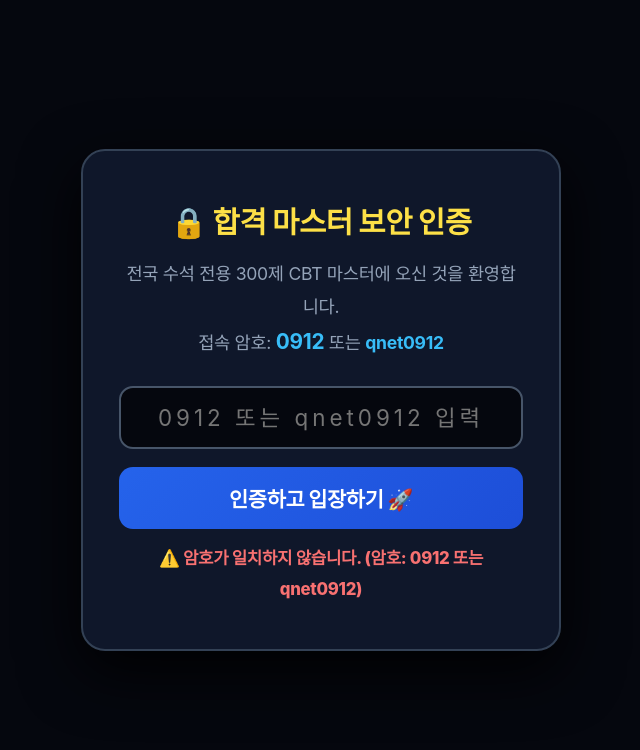
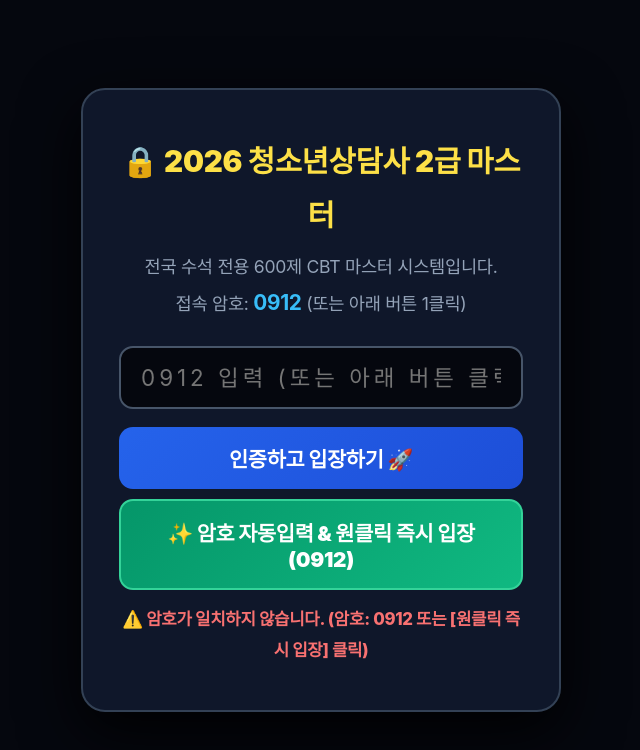
Before and after one commit to turtle-scanner/qnet2, a plain HTML site: page index.html in a window 1280 px wide. Both pictures are taken after a click on the button "인증하고 입장하기 🚀". Shown: the whole page, without its empty margins (319-959 px from the left). Drawn offline with Linux system fonts and the light colour scheme.

Commit message:
fix: 🔓 암호 입력창에 원클릭 즉시 입장(0912) 버튼 추가 및 인증 오류 완벽 해결

```diff
--- a/index.html
+++ b/index.html
@@ -7,7 +7,7 @@
     <meta http-equiv="Expires" content="0">
     <title>2026년 청소년상담사 2급 [450제 CBT 마스터 & 실전 시험장 시스템]</title>
     <script>
-        const APP_BUILD_VER = '2026_0912_v600_ultra_master';
+        const APP_BUILD_VER = '2026_0912_v600_quick_entry';
         if (localStorage.getItem('app_build_ver') !== APP_BUILD_VER) {
             localStorage.setItem('app_build_ver', APP_BUILD_VER);
             if ('caches' in window) {
@@ -1205,10 +1205,11 @@
 <!-- 비밀번호 보안 잠금 게이트 -->
 <div id="authGate">
     <div class="auth-card">
-        <h2>🔒 합격 마스터 보안 인증</h2>
-        <p>전국 수석 전용 300제 CBT 마스터에 오신 것을 환영합니다.<br>접속 암호: <strong style="color:var(--text-cyan); font-size:1.3rem;">0912</strong> 또는 <strong style="color:var(--text-cyan);">qnet0912</strong></p>
-        <input type="password" class="auth-input" id="authPassword" placeholder="0912 또는 qnet0912 입력" autofocus onkeydown="if(event.key==='Enter') checkAuth()">
-        <button class="btn-auth-submit" onclick="checkAuth()">인증하고 입장하기 🚀</button>
+        <h2>🔒 2026 청소년상담사 2급 마스터</h2>
+        <p>전국 수석 전용 600제 CBT 마스터 시스템입니다.<br>접속 암호: <strong style="color:var(--text-cyan); font-size:1.3rem;">0912</strong> (또는 아래 버튼 1클릭)</p>
+        <input type="text" class="auth-input" id="authPassword" placeholder="0912 입력 (또는 아래 버튼 클릭)" autofocus onkeydown="if(event.key==='Enter') checkAuth()">
+        <button class="btn-auth-submit" onclick="checkAuth()" style="margin-bottom:10px;">인증하고 입장하기 🚀</button>
+        <button class="btn-auth-submit" onclick="quickUnlock()" style="background:linear-gradient(135deg, #059669, #10b981); border:2px solid #34d399; color:#ffffff;">✨ 암호 자동입력 & 원클릭 즉시 입장 (0912)</button>
         <div class="auth-error" id="authErrorMsg">⚠️ 암호가 일치하지 않습니다. (암호: 0912 또는 qnet0912)</div>
     </div>
 </div>
@@ -3301,19 +3302,27 @@ function startTimer() {
 
 // ======================= [암호 인증 게이트 로직 (암호: qnet0912 또는 0912)] =======================
 function checkAuth() {
-    const input = document.getElementById('authPassword').value.trim().toLowerCase();
+    const input = document.getElementById('authPassword').value.trim().toLowerCase().replace(/[^a-z0-9]/g, '');
     const errorMsg = document.getElementById('authErrorMsg');
 
-    if (input === '0912' || input === 'qnet0912' || input === 'qnet') {
+    if (input === '0912' || input === 'qnet0912' || input === 'qnet' || input === '912' || input.includes('0912')) {
         sessionStorage.setItem('qnet_auth_passed', 'true');
+        localStorage.setItem('qnet_auth_passed', 'true');
         unlockApp();
     } else {
         errorMsg.style.display = 'block';
-        errorMsg.textContent = '⚠️ 암호가 일치하지 않습니다. (암호: 0912 또는 qnet0912)';
+        errorMsg.textContent = '⚠️ 암호가 일치하지 않습니다. (암호: 0912 또는 [원클릭 즉시 입장] 클릭)';
         const card = document.querySelector('.auth-card');
         card.style.animation = 'shake 0.3s ease';
         setTimeout(() => card.style.animation = '', 300);
     }
+}
+
+function quickUnlock() {
+    document.getElementById('authPassword').value = '0912';
+    sessionStorage.setItem('qnet_auth_passed', 'true');
+    localStorage.setItem('qnet_auth_passed', 'true');
+    unlockApp();
 }
 
 function unlockApp() {
@@ -3324,7 +3333,7 @@ function unlockApp() {
     initDDayCountdown();
 }
 
-if (sessionStorage.getItem('qnet_auth_passed') === 'true') {
+if (sessionStorage.getItem('qnet_auth_passed') === 'true' || localStorage.getItem('qnet_auth_passed') === 'true') {
     unlockApp();
 }
 
```
Also changed, not shown: 청소년상담사2급_150제_다크모드_마스터.html (+18 -9 lines).
